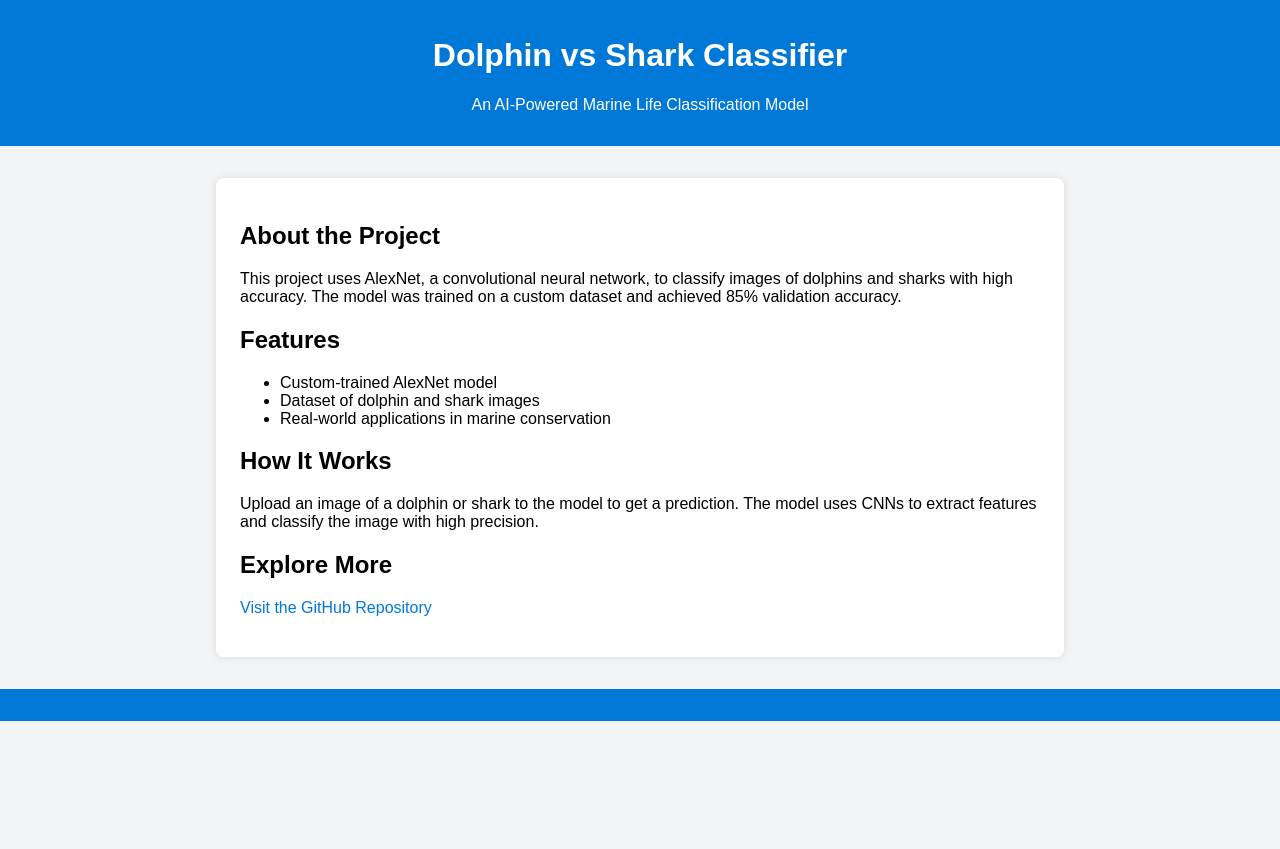
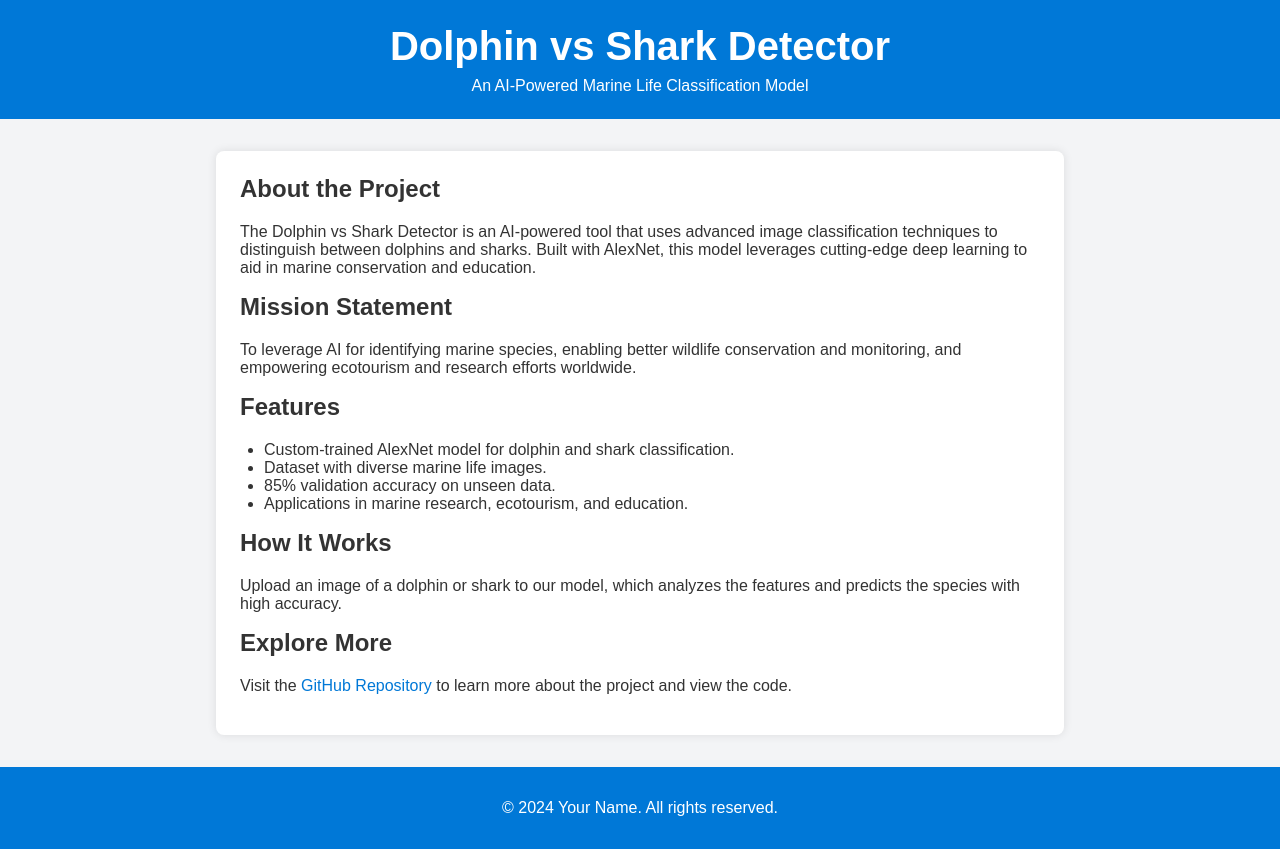
Before and after one commit to ellafrobertson/dolphin-shark-classifier, a plain HTML site: page index.html in a window 1280 px wide. Before the commit the page ends 800 px from the top, so only its background shows below. Drawn offline with Linux system fonts and the light colour scheme.

Commit message:
Update index.html

```diff
--- a/index.html
+++ b/index.html
@@ -3,19 +3,28 @@
 <head>
     <meta charset="UTF-8">
     <meta name="viewport" content="width=device-width, initial-scale=1.0">
-    <title>Dolphin vs Shark Classifier</title>
+    <title>Dolphin vs Shark Detector</title>
     <style>
+        /* General Styles */
         body {
             font-family: Arial, sans-serif;
             margin: 0;
             padding: 0;
             background-color: #f3f4f6;
+            color: #333;
         }
         header {
             background-color: #0078d7;
             color: white;
             text-align: center;
-            padding: 1em 0;
+            padding: 1.5em 0;
+        }
+        header h1 {
+            margin: 0;
+            font-size: 2.5em;
+        }
+        header p {
+            margin: 0.5em 0 0;
         }
         section {
             margin: 2em auto;
@@ -24,6 +33,9 @@
             padding: 1.5em;
             border-radius: 8px;
             box-shadow: 0px 0px 10px rgba(0, 0, 0, 0.1);
+        }
+        section h2 {
+            margin-top: 0;
         }
         footer {
             text-align: center;
@@ -39,35 +51,43 @@
         a:hover {
             text-decoration: underline;
         }
+        ul {
+            padding-left: 1.5em;
+        }
     </style>
 </head>
 <body>
     <header>
-        <h1>Dolphin vs Shark Classifier</h1>
+        <h1>Dolphin vs Shark Detector</h1>
         <p>An AI-Powered Marine Life Classification Model</p>
     </header>
     <section>
         <h2>About the Project</h2>
         <p>
-            This project uses AlexNet, a convolutional neural network, to classify images of dolphins and sharks with high accuracy. The model was trained on a custom dataset and achieved 85% validation accuracy.
+            The Dolphin vs Shark Detector is an AI-powered tool that uses advanced image classification techniques to distinguish between dolphins and sharks. Built with AlexNet, this model leverages cutting-edge deep learning to aid in marine conservation and education.
+        </p>
+        <h2>Mission Statement</h2>
+        <p>
+            To leverage AI for identifying marine species, enabling better wildlife conservation and monitoring, and empowering ecotourism and research efforts worldwide.
         </p>
         <h2>Features</h2>
         <ul>
-            <li>Custom-trained AlexNet model</li>
-            <li>Dataset of dolphin and shark images</li>
-            <li>Real-world applications in marine conservation</li>
+            <li>Custom-trained AlexNet model for dolphin and shark classification.</li>
+            <li>Dataset with diverse marine life images.</li>
+            <li>85% validation accuracy on unseen data.</li>
+            <li>Applications in marine research, ecotourism, and education.</li>
         </ul>
         <h2>How It Works</h2>
         <p>
-            Upload an image of a dolphin or shark to the model to get a prediction. The model uses CNNs to extract features and classify the image with high precision.
+            Upload an image of a dolphin or shark to our model, which analyzes the features and predicts the species with high accuracy.
         </p>
         <h2>Explore More</h2>
         <p>
-            <a href="https://github.com/yourusername/yourproject" target="_blank">Visit the GitHub Repository</a>
+            Visit the <a href="https://github.com/yourusername/yourrepository" target="_blank">GitHub Repository</a> to learn more about the project and view the code.
         </p>
     </section>
     <footer>
-
+        <p>&copy; 2024 Your Name. All rights reserved.</p>
     </footer>
 </body>
 </html>
```
